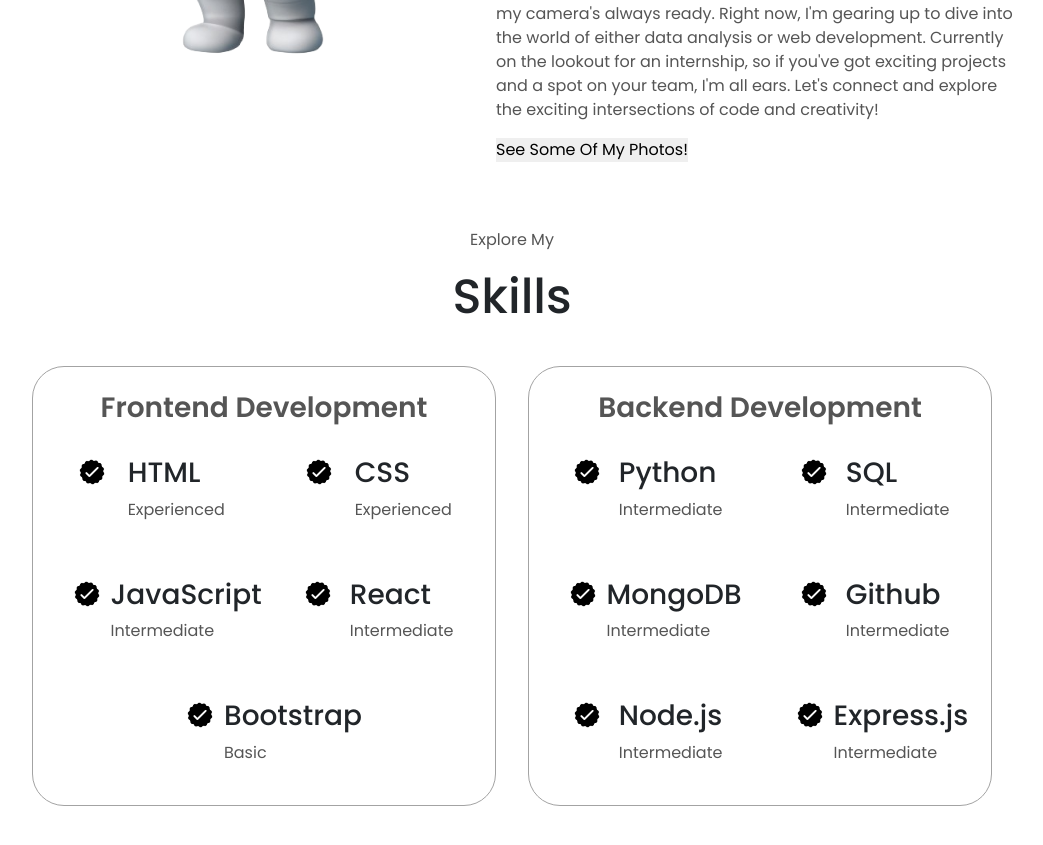
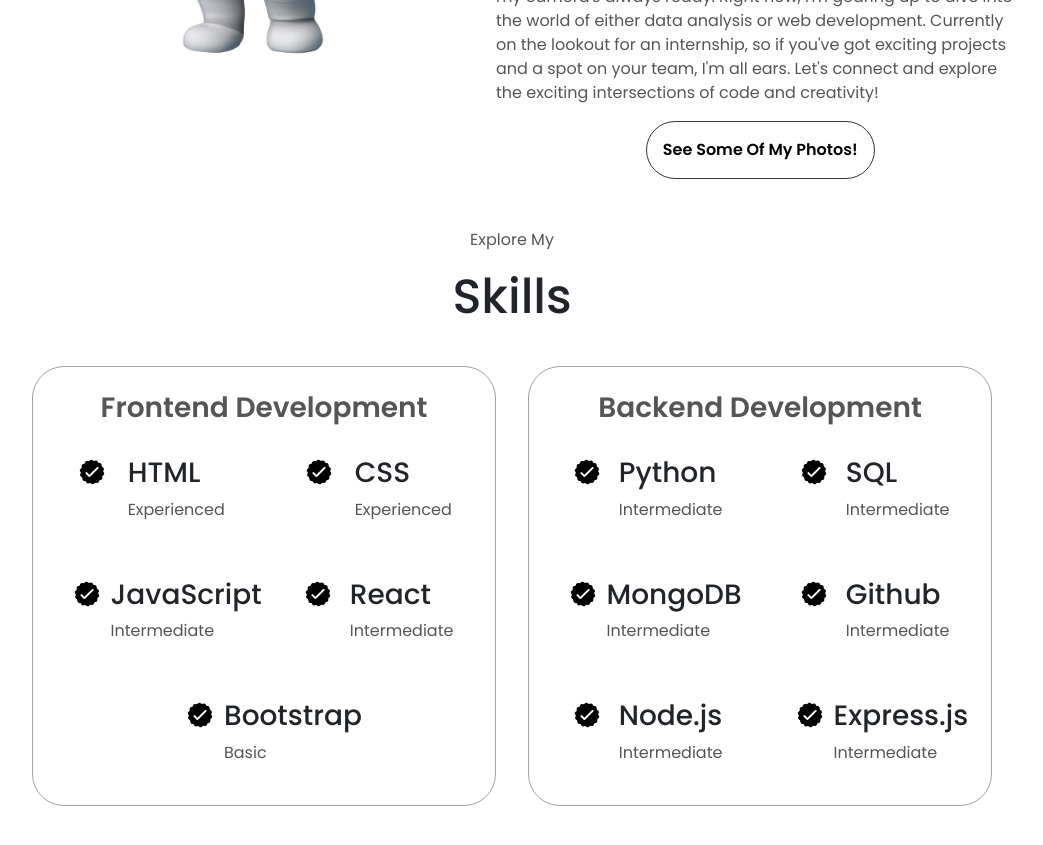
Before and after one commit to issryan/Portfolio, a React (Create React App) app: page / in a window 1280 px wide. Shown: the part 1340-2185 px from the top of the page, without its empty margins (128-1171 px from the left). Built offline with nearby package versions, Linux system fonts and the light colour scheme.

Commit message:
modified carousel button styling

```diff
--- a/src/components/about/modal.css
+++ b/src/components/about/modal.css
@@ -23,10 +23,35 @@
 }
 
 .carousel-wrapper {
-    height:auto;
+    height: auto;
 }
 
 .carousel-item img {
-    width: 700px !important;
+    width: 625px !important;
     height: 100%;
+    padding-top: 50px;
 }
+
+
+.carousel-button {
+    display: flex;
+    justify-content: center;
+    gap: 1rem;
+    border: rgb(53, 53, 53) 0.1rem solid;
+    font-weight: 600;
+    transition: all 300ms ease;
+    padding: 1rem;
+    border-radius: 2rem;
+    background-color: #fff;
+}
+
+.carousel-button:hover {
+    cursor: pointer;
+    background: rgb(53, 53, 53);
+    color: white;
+}
+
+.carousel-button-wrapper {
+    display: flex;
+    justify-content: center;
+}
```
